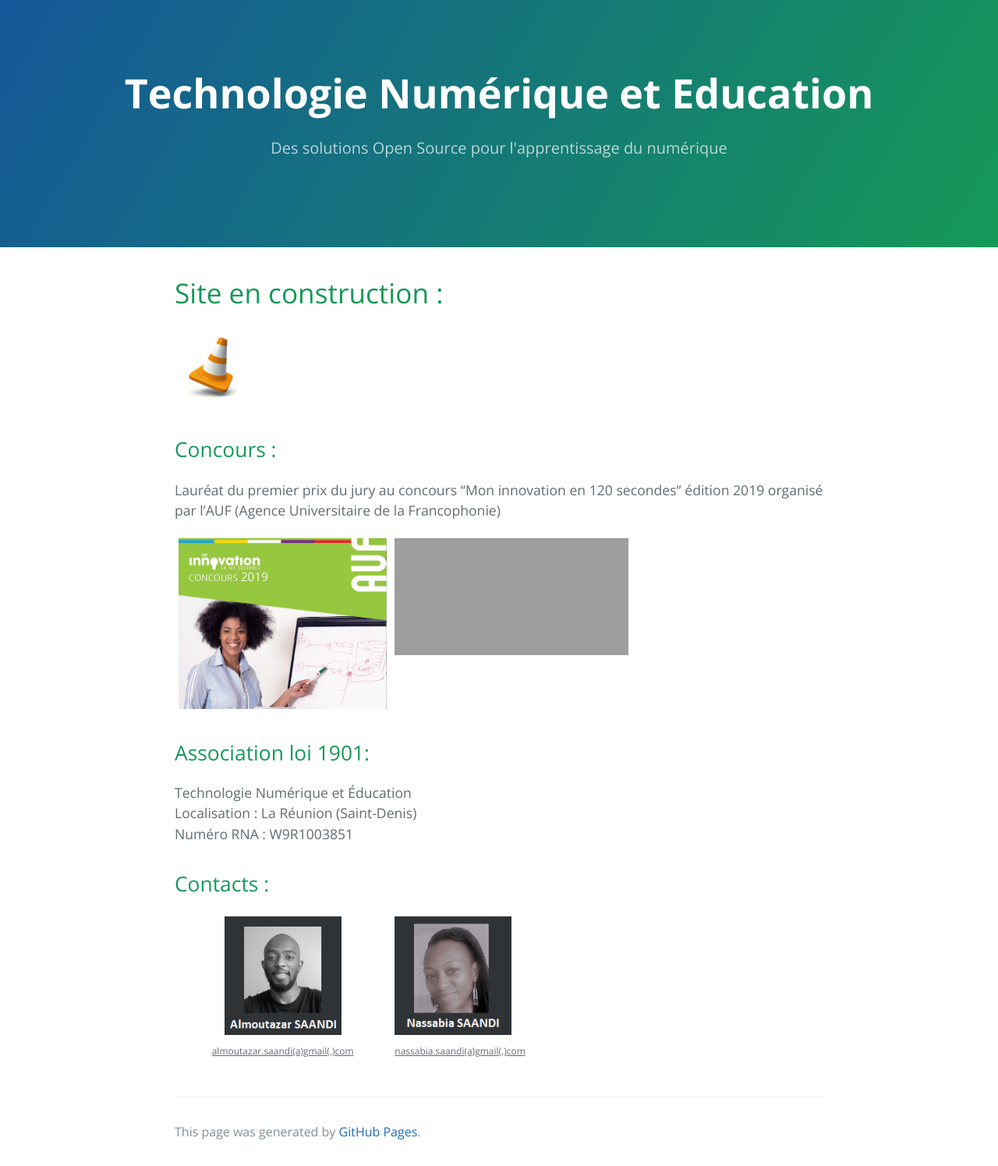
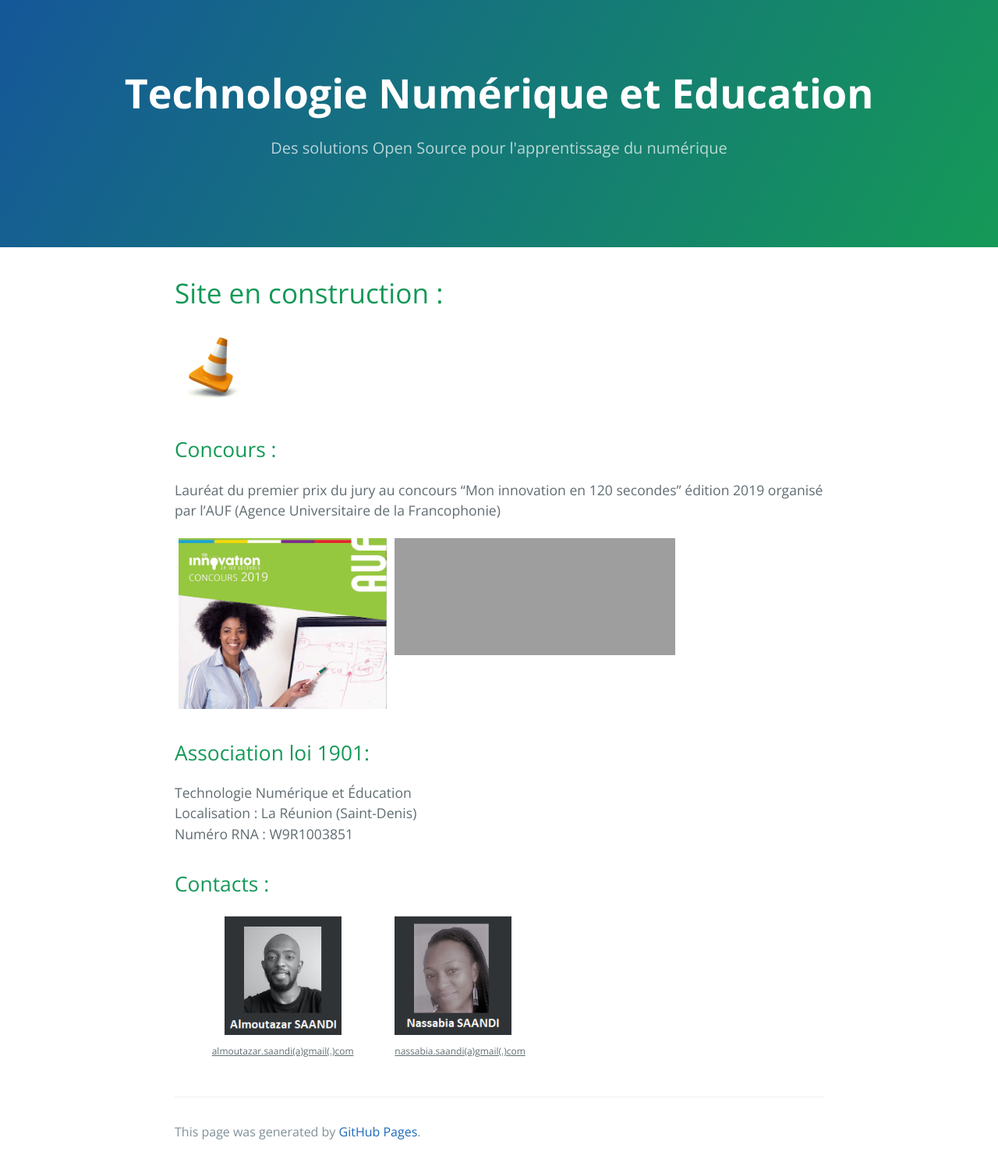
Before and after one commit to tech-num/tech-num.github.io, a Jekyll site: the page built from index.md, in a window 1280 px wide. Shown: the whole page at 78% size. Built offline with Jekyll 4.4.1, drawn with Linux system fonts in a browser that asks for light colours; grey boxes are pictures that could not be loaded.

Commit message:
Update index.md

```diff
--- a/index.md
+++ b/index.md
@@ -13,10 +13,10 @@ Lauréat du premier prix du jury au concours "Mon innovation en 120 secondes" é
 
 <div class="row">
   <div align="center" class="column">
-    <img align="center" src="local/images/mi120.png">
+    <img align="center" src="local/images/mi120.png" width="360">
   </div>
   <div class="column">
-<iframe src="https://www.youtube.com/embed/NYQ_1Bn3K4M" frameborder="0" allow="accelerometer; autoplay; encrypted-media; gyroscope; picture-in-picture" allowfullscreen></iframe>
+<iframe width="360" src="https://www.youtube.com/embed/NYQ_1Bn3K4M" frameborder="0" allow="accelerometer; autoplay; encrypted-media; gyroscope; picture-in-picture" allowfullscreen></iframe>
   </div>
 </div>
 
```
